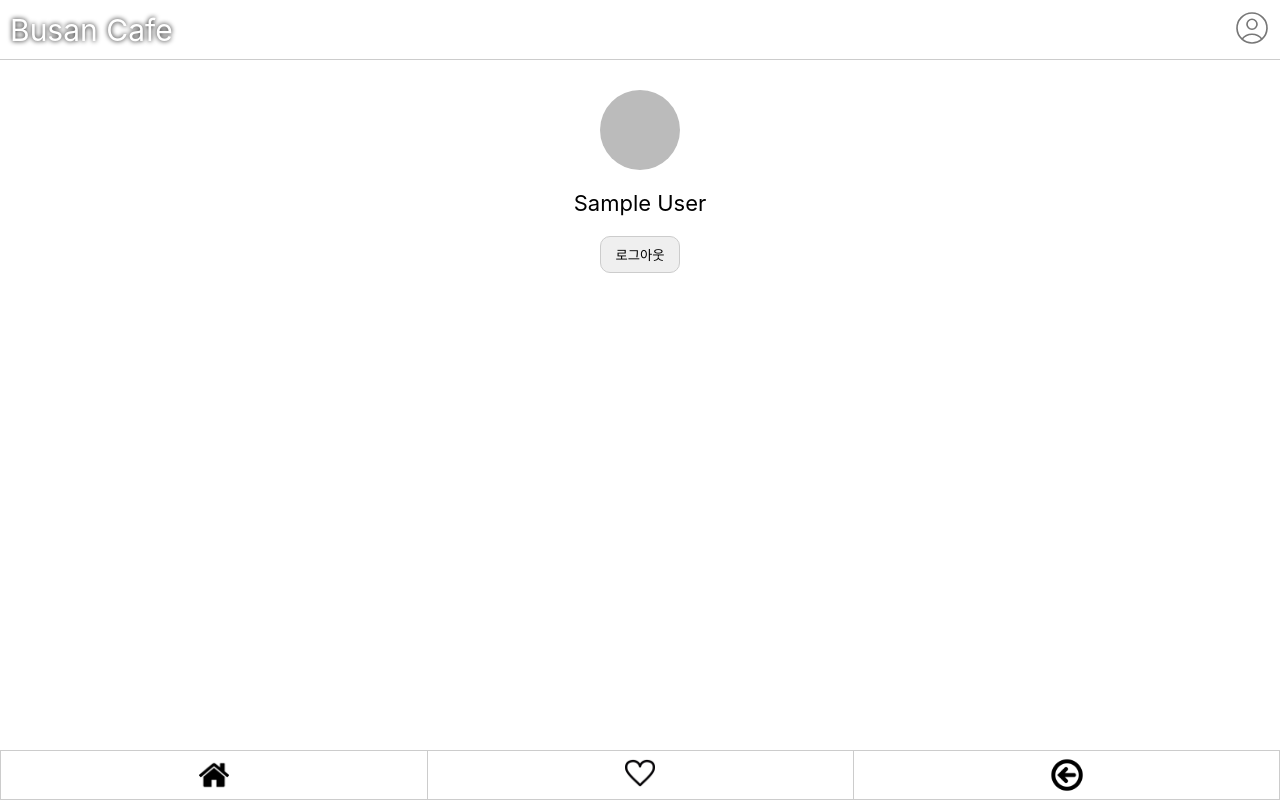
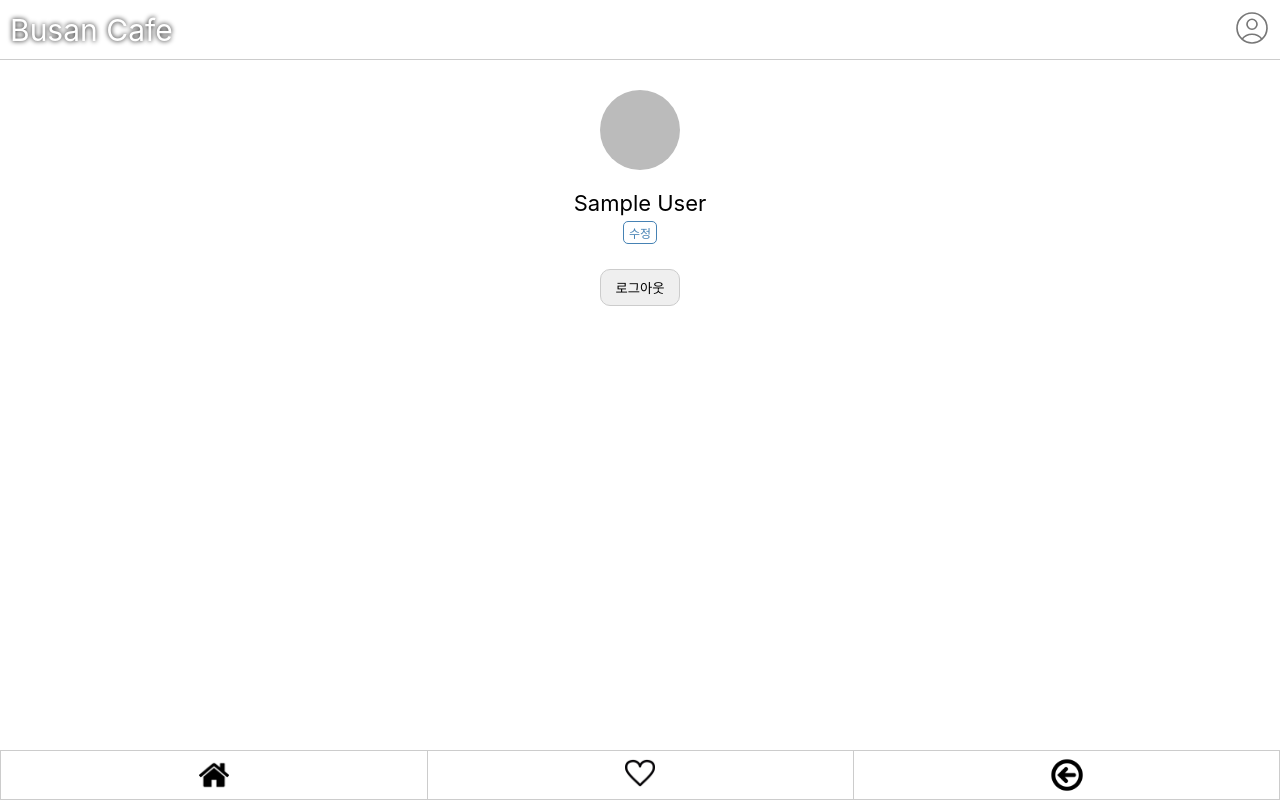
Before and after one commit to woooooooojin/busan_cafe_mobile, a React (Create React App) app: page /profile in a window 1280 px wide. Built offline with nearby package versions, Linux system fonts and the light colour scheme; no server answers; sample sign-in values are in the browser's storage.

Commit message:
profile / edit name

```diff
--- a/src/pages/Profile.jsx
+++ b/src/pages/Profile.jsx
@@ -33,6 +33,7 @@ const ProfileInput = styled.input`
 `
 const Name = styled.span`
     font-size: 22px;
+    text-align: center;
 `
 
 const LogBtn = styled.button`
@@ -41,12 +42,35 @@ const LogBtn = styled.button`
     border-radius: 10px;
     border: 1px solid #ccc;
 `
-
+const EditName = styled.button`
+    font-size: 12px;
+    background-color: transparent;
+    padding: 2px 5px;
+    border: 1px solid steelblue;
+    border-radius: 5px;
+    color: steelblue;
+    cursor: pointer;
+    display: block;
+    margin: 5px auto;
+`
+const NameInput = styled.input`
+    display: block;
+    width: 150px;
+    margin: 0 auto;
+    height: 25px;
+    outline: none;
+    border: 2px solid steelblue;
+    border-radius: 20px;
+    padding: 0 10px;
+`
 export default function Profile() {
 
     const navigate = useNavigate()
     const user = auth.currentUser
-    const [profile, setProfile] = useState(user?.photoURL)
+    const [profile, setProfile] = useState(user.photoURL)
+
+    const [editName, setEditName] = useState(false) //edit name state
+    const [name, setName] = useState(user.displayName ?? '사용자')
 
     const onProfileChange = async (e)=>{
         const {files} = e.target;
@@ -55,7 +79,7 @@ export default function Profile() {
 
         if(files && files.length === 1){
             const file = files[0]
-            const locationRef = ref(storage,`profile/${user?.uid}`)
+            const locationRef = ref(storage,`profile/${user.uid}`)
             const result = await uploadBytes(locationRef,file)
             const avatarUrl = await getDownloadURL(result.ref)
             setProfile(avatarUrl)
@@ -76,6 +100,26 @@ export default function Profile() {
         navigate('/login')
     }
 
+    const onChangeName = (e)=>{
+        setName(e.target.value)
+    } //name input change event
+
+    const onEditNameClick = async()=>{
+        if(!user) return
+        setEditName(true)
+        if(!editName) return
+
+        try{
+            await updateProfile(user,{
+                displayName : name,
+            })
+        }catch(e){
+            console.log(e)
+        }finally{
+            setEditName(false)
+        }
+    }//name change
+
   return (
     <>
         <Header/>
@@ -91,7 +135,9 @@ export default function Profile() {
             <ProfileInput onChange={onProfileChange} id='avatar' accept='image/*' type='file' />
 
             <Name>
-                {user.displayName ? user.displayName : 'anonymous'}
+                {user.displayName ? user.displayName : '사용자'}
+                {editName ? <NameInput onChange={onChangeName} type='text' value={name}/> : null}
+                <EditName onClick={onEditNameClick}>{editName ? "저장" : "수정"}</EditName>
             </Name>
 
 
```
